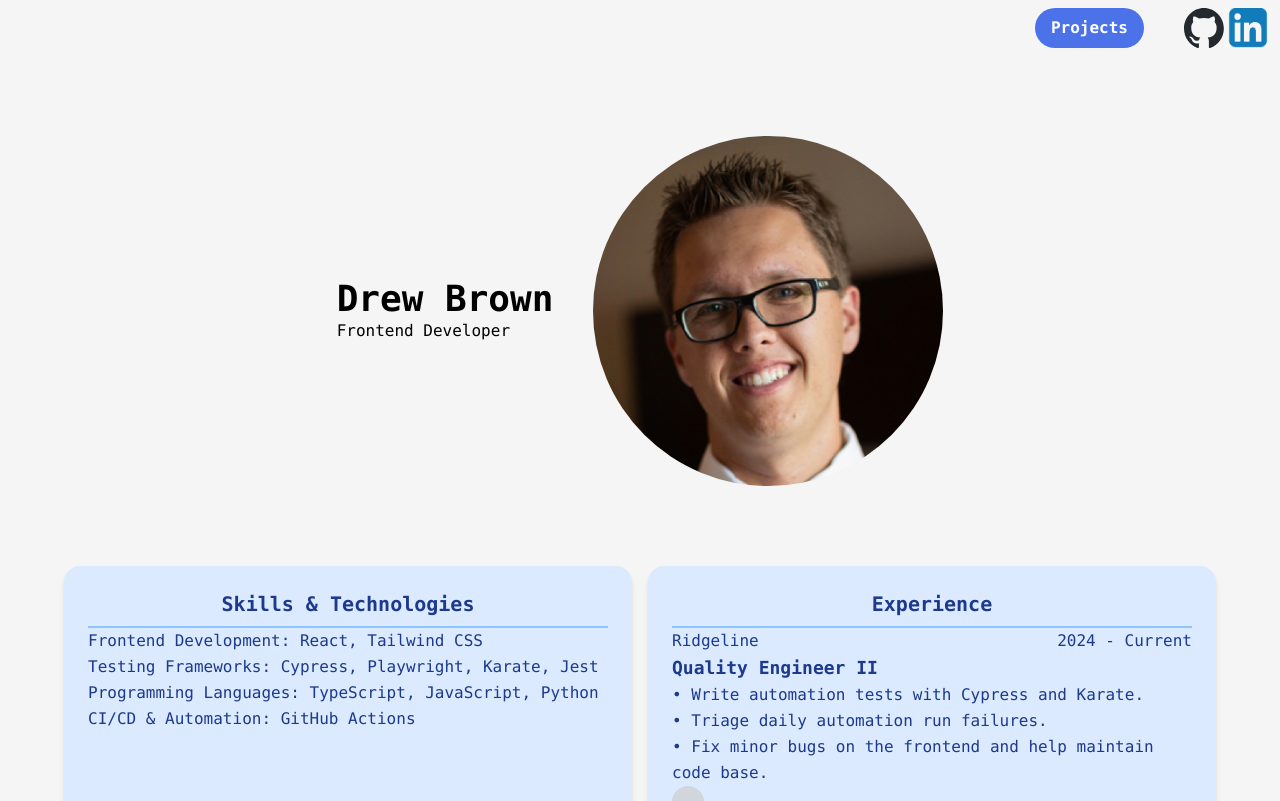
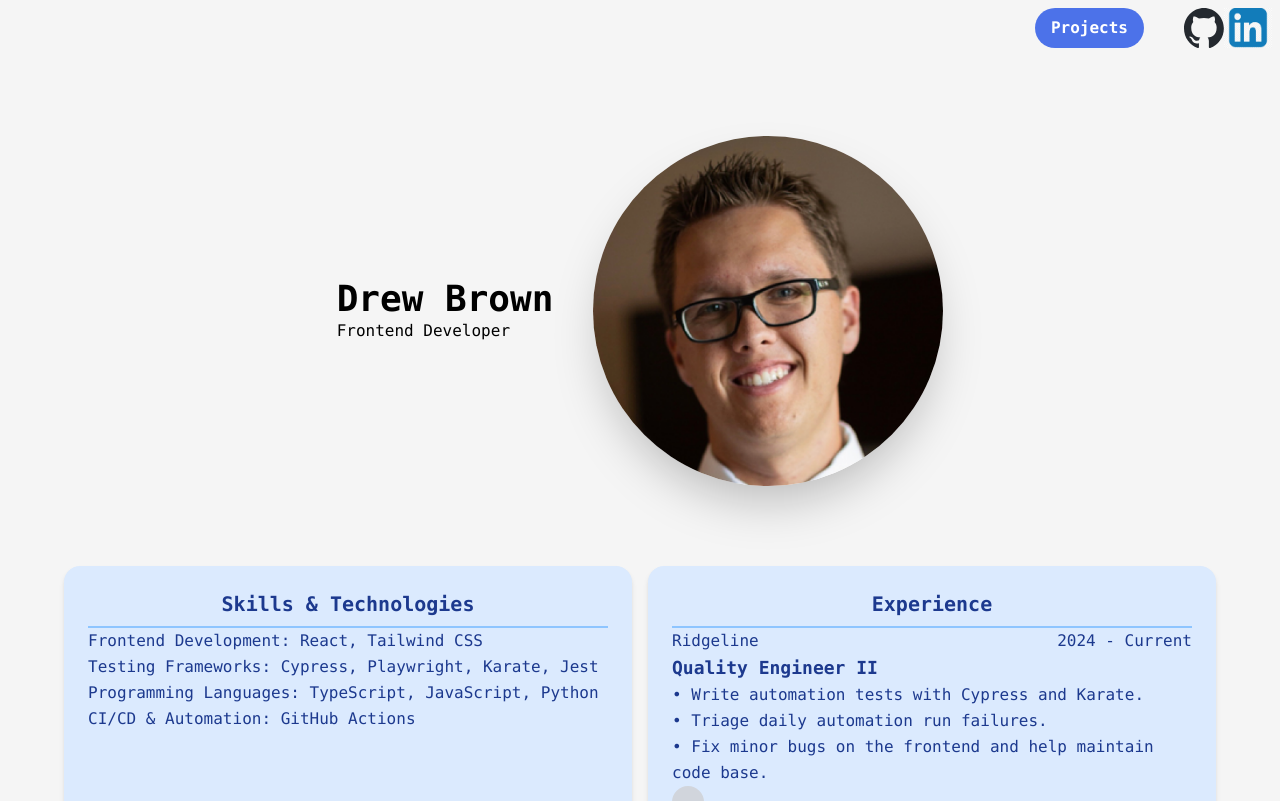
Before and after one commit to drewbrownie21/Portfolio, a React (Vite) app: page / in a window 1280 px wide. Shown: the top 801 px of the page. Built offline with nearby package versions, Linux system fonts and the light colour scheme.

Commit message:
Add shadow to image

```diff
--- a/src/Title/Title.tsx
+++ b/src/Title/Title.tsx
@@ -2,13 +2,13 @@ import myHeadshot from "../assets/drew.png";
 
 function Title() {
   return (
-    <div className="flex items-center justify-center space-x-10 p-20">
+    <div className="flex items-center justify-center space-x-10 p-20 overflow-visible">
       <div>
         <p className="text-4xl font-bold">Drew Brown </p>
         <p>Frontend Developer </p>
       </div>
       <img
-        className="w-full h-auto max-w-[150px] sm:max-w-[200px] md:max-w-[250px] lg:max-w-[300px] xl:max-w-[350px] rounded-full"
+        className="w-full h-auto max-w-[150px] sm:max-w-[200px] md:max-w-[250px] lg:max-w-[300px] xl:max-w-[350px] rounded-full shadow-2xl bg-white"
         src={myHeadshot}
       />
     </div>
```
